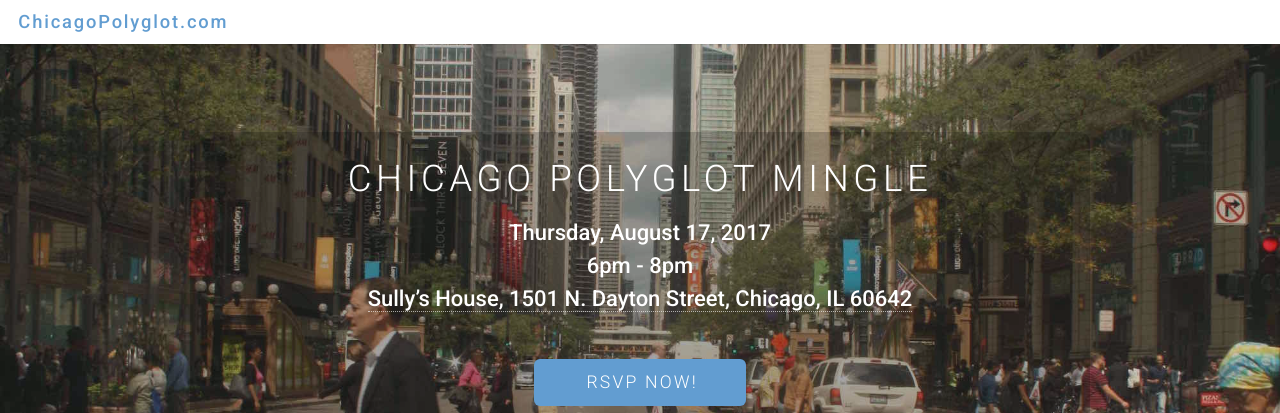
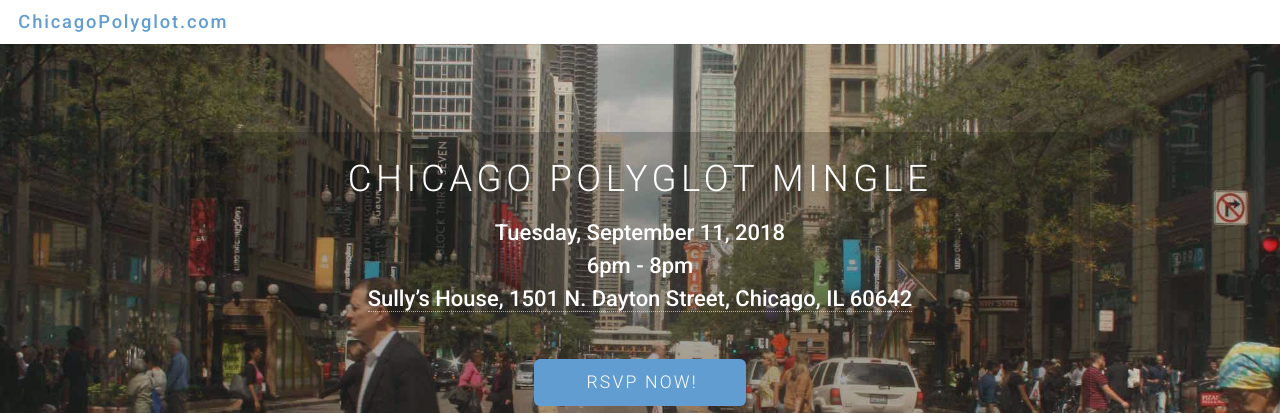
Before and after one commit to 8thlight/chicagopolyglot, a Jekyll site: the page built from index.html, in a window 1280 px wide and 900 px high. Shown: the top 413 px of the window. Built offline with Jekyll 4.4.1, drawn with Linux system fonts in a browser that asks for light colours.

Commit message:
Update date for 2018 event

```diff
--- a/_layouts/landing-page.html
+++ b/_layouts/landing-page.html
@@ -11,7 +11,7 @@
         <section id="banner">
             <div class="inner">
                 <h2>Chicago Polyglot Mingle</h2>
-                <p>Thursday, August 17, 2017 <br>
+                <p>Tuesday, September 11, 2018 <br>
                   6pm - 8pm <br>
                 <a href="http://www.sullyshouse.com/" class="address">Sully&#8217;s House, 1501 N. Dayton Street, Chicago, IL 60642 </a></p>
                 <ul class="actions">
```
